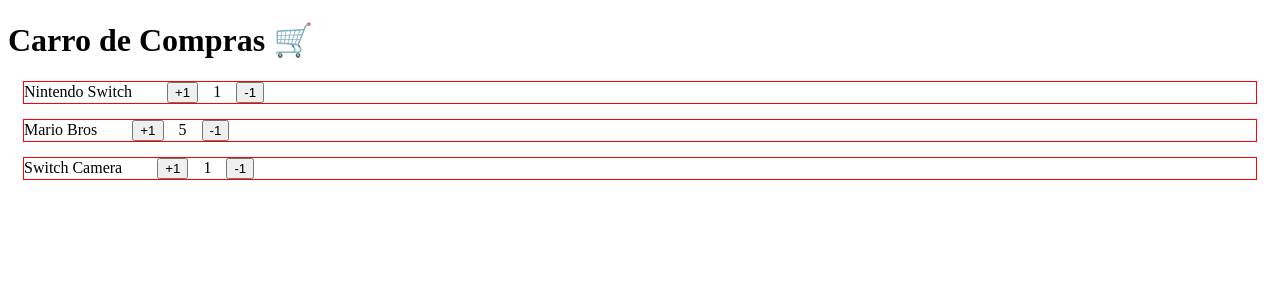
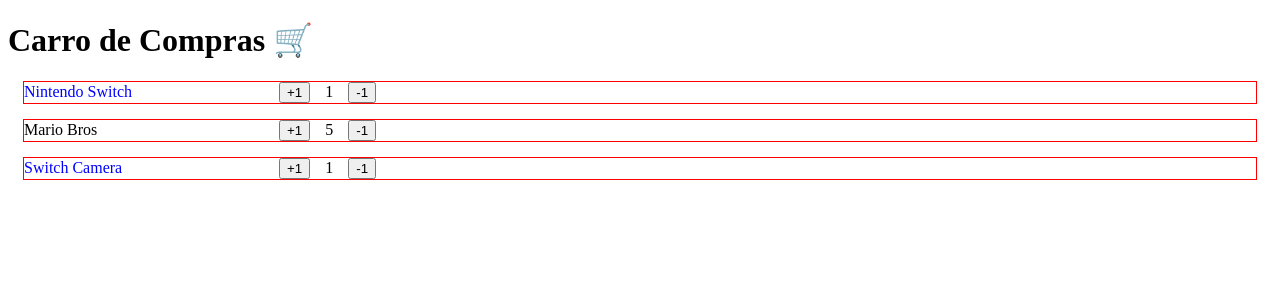
Before and after one commit to lmsf-101/Curso-React, a React (Vite) app in the folder 02-first-steps/: page / in a window 1280 px wide. Shown: the top 300 px of the page. Built offline with nearby package versions, Linux system fonts and the light colour scheme.

Commit message:
46. Uso de archivos / modulos CSS en TSX

```diff
--- /dev/null
+++ b/02-first-steps/src/shopping-cart/ItemCounter.css
@@ -0,0 +1,13 @@
+.item-row {
+    display: flex;
+    align-items: center;
+    gap: 15px;
+    margin: 15px;
+    border: 1px solid red;
+    font-family: serif;
+}
+
+.item-text {
+    width: 220px;
+    margin-right: 20px;
+}
--- /dev/null
+++ b/02-first-steps/src/shopping-cart/ItemCounter.module.css
@@ -0,0 +1,17 @@
+.item-row {
+    display: flex;
+    align-items: center;
+    gap: 15px;
+    margin: 15px;
+    border: 1px solid red;
+    font-family: serif;
+}
+
+.item-text {
+    width: 220px;
+    margin-right: 20px;
+}
+
+.verde {
+    color: green;
+}
--- a/02-first-steps/src/shopping-cart/ItemCounter.tsx
+++ b/02-first-steps/src/shopping-cart/ItemCounter.tsx
@@ -1,4 +1,10 @@
 import { useState } from "react";
+
+// Importación de archivo CSS para estilos estáticos
+// import './ItemCounter.css'
+
+// Otra forma de utilizar CSS es mediante modulos:
+import styles from './ItemCounter.module.css';
 
 interface Producto {
   nombre: string,
@@ -25,16 +31,9 @@
   }
 
   return (
-    <section style={{
-      display: 'flex',
-      alignItems: 'center',
-      gap: 15,
-      margin: 15,
-      border: '1px solid red',
-      fontFamily: 'serif'
-    }}>
-        <span style={{
-          marginRight: 20
+    <section className={styles['item-row']}>
+        <span className={styles['item-text']} style={{
+          color: count === 1 ? 'blue' : 'black',
         }}>
           {nombre}
         </span>
```
